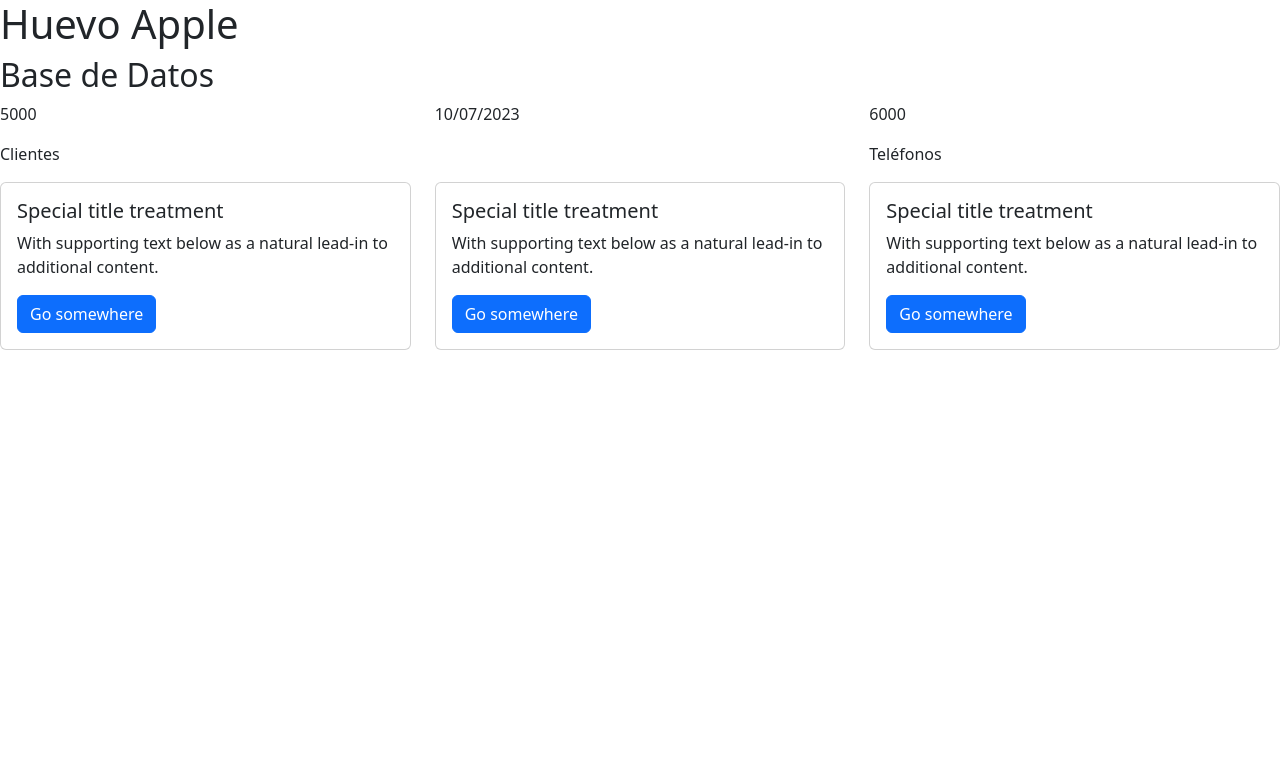
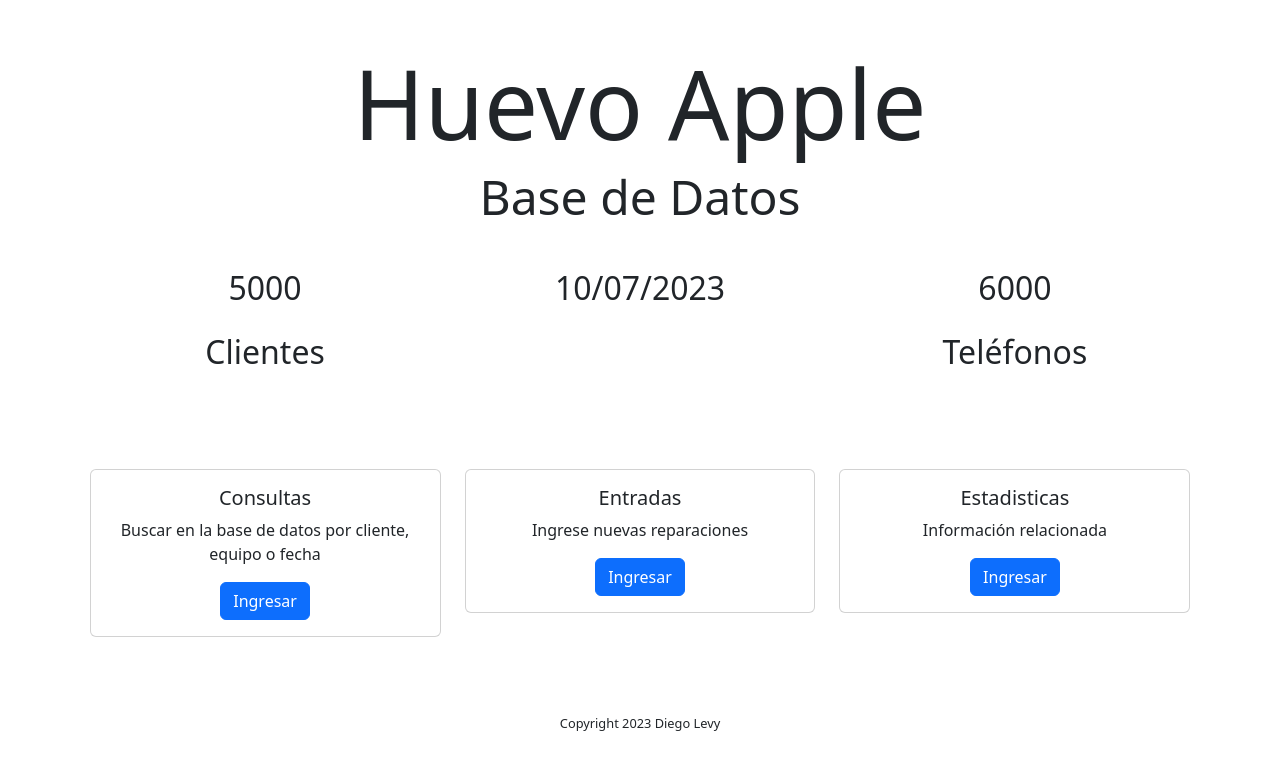
Before and after one commit to diegolevy86/huevoApple, a Node server app: page / in a window 1280 px wide. Shown: the top 770 px of the page. Run offline with Node 20, Linux system fonts and the light colour scheme.

Commit message:
Se sigue trabajando en home.ejs y en styles.css

```diff
--- /dev/null
+++ b/public/css/styles.css
@@ -0,0 +1,36 @@
+body
+{
+    text-align: center;
+    margin: 3.5% 7%;
+}
+
+header
+{
+    margin-bottom: 3.5%;
+}
+
+.titulo
+{
+    font-size: 6rem;
+}
+
+.subtitulo
+{
+    font-size: 3rem;
+}
+
+.estadisticasHome
+{
+    margin-bottom: 7%;
+    font-size: 2rem;
+}
+
+.tarjetas
+{
+    margin-bottom: 7%;
+}
+
+footer
+{
+    font-size: 0.8rem;
+}
--- a/views/home.ejs
+++ b/views/home.ejs
@@ -5,57 +5,66 @@
     <meta name="viewport" content="width=device-width, initial-scale=1.0">
     <link href="https://cdn.jsdelivr.net/npm/bootstrap@5.3.0/dist/css/bootstrap.min.css" rel="stylesheet"
         integrity="sha384-9ndCyUaIbzAi2FUVXJi0CjmCapSmO7SnpJef0486qhLnuZ2cdeRhO02iuK6FUUVM" crossorigin="anonymous">
+    <link rel="stylesheet" href="/css/styles.css">
     <title>Huevo Apple</title>
 </head>
 <body>
-    <header>
-        <h1 class="titulo">Huevo Apple</h1>
-        <h2 class="subtitulo">Base de Datos</h2>
+
+    <header class="container">
+            <h1 class="titulo">Huevo Apple</h1>
+            <h2 class="subtitulo">Base de Datos</h2>
     </header>
+
     <section class="estadisticasHome row">
         <div class="col-lg-4">
             <p>5000</p>
             <p>Clientes</p>
         </div>
         <div class="col-lg-4">
-            10/07/2023
+            <p>10/07/2023</p>
         </div>
         <div class="col-lg-4">
             <p>6000</p>
             <p>Teléfonos</p>
         </div>
     </section>
-    <section>
+
+    <section class="tarjetas">
         <div class="row">
             <div class="col-sm-4 mb-3 mb-sm-0">
                 <div class="card">
                     <div class="card-body">
-                        <h5 class="card-title">Special title treatment</h5>
-                        <p class="card-text">With supporting text below as a natural lead-in to additional content.</p>
-                        <a href="#" class="btn btn-primary">Go somewhere</a>
+                        <h5 class="card-title">Consultas</h5>
+                        <p class="card-text">Buscar en la base de datos por cliente, equipo o fecha</p>
+                        <a href="#" class="btn btn-primary">Ingresar</a>
                     </div>
                 </div>
             </div>
             <div class="col-sm-4">
                 <div class="card">
                     <div class="card-body">
-                        <h5 class="card-title">Special title treatment</h5>
-                        <p class="card-text">With supporting text below as a natural lead-in to additional content.</p>
-                        <a href="#" class="btn btn-primary">Go somewhere</a>
+                        <h5 class="card-title">Entradas</h5>
+                        <p class="card-text">Ingrese nuevas reparaciones</p>
+                        <a href="#" class="btn btn-primary">Ingresar</a>
                     </div>
                 </div>
             </div>
             <div class="col-sm-4">
                 <div class="card">
                     <div class="card-body">
-                        <h5 class="card-title">Special title treatment</h5>
-                            <p class="card-text">With supporting text below as a natural lead-in to additional content.</p>
-                                <a href="#" class="btn btn-primary">Go somewhere</a>
+                        <h5 class="card-title">Estadisticas</h5>
+                        <p class="card-text">Información relacionada</p>
+                        <a href="#" class="btn btn-primary">Ingresar</a>
                     </div>
                 </div>
             </div>
         </div>
     </section>
+
+    <footer>
+        <p>Copyright 2023 Diego Levy</p>
+    </footer>
+
     <script src="https://cdn.jsdelivr.net/npm/bootstrap@5.3.0/dist/js/bootstrap.bundle.min.js"
         integrity="sha384-geWF76RCwLtnZ8qwWowPQNguL3RmwHVBC9FhGdlKrxdiJJigb/j/68SIy3Te4Bkz"
         crossorigin="anonymous"></script>
```
